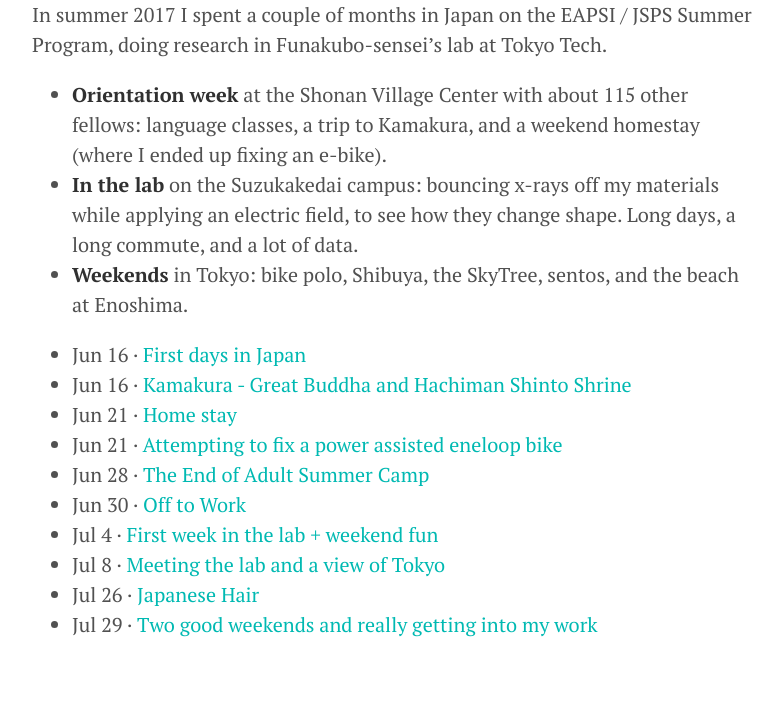
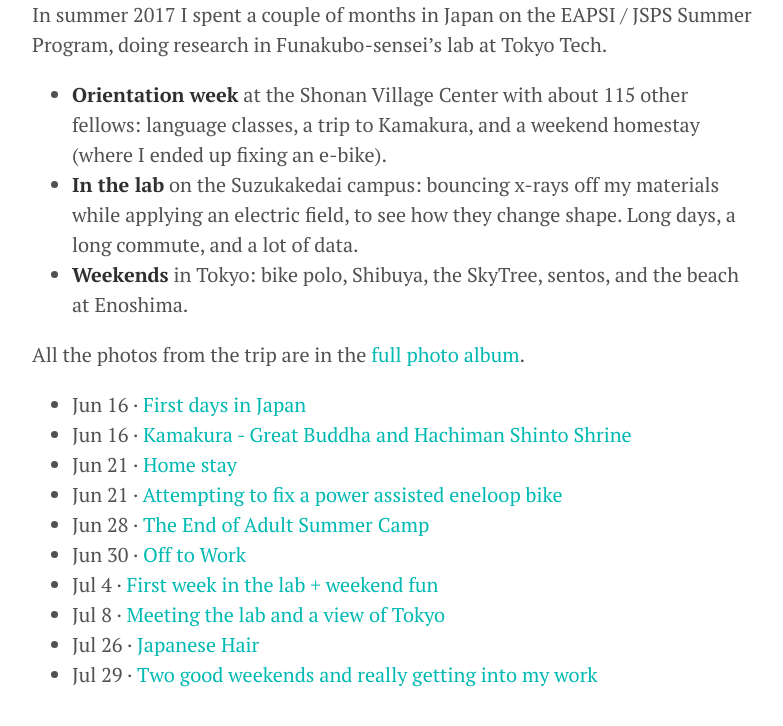
Before and after one commit to openafox/openafox.github.io, a Jekyll site: the page built from japan-2017.md, in a window 1280 px wide and 1280 px high. Shown: the part 510-1236 px from the top of the window, without its empty margins (248-1031 px from the left). Built offline with Jekyll 4.4.1, drawn with Linux system fonts in a browser that asks for light colours.

Commit message:
Japan: link the full photo album; add Japan follow-ups to the idea box
Co-Authored-By: Claude Opus 5.5 <noreply@anthropic.com>

```diff
--- a/japan-2017.md
+++ b/japan-2017.md
@@ -15,6 +15,9 @@ research in Funakubo-sensei's lab at Tokyo Tech.
   electric field, to see how they change shape. Long days, a long commute, and a lot of data.
 - **Weekends** in Tokyo: bike polo, Shibuya, the SkyTree, sentos, and the beach at Enoshima.
 
+All the photos from the trip are in the
+[full photo album](https://photos.google.com/share/AF1QipMXr8rcDhv4L3aj_NPTWJfbExZwVMOJw04pd9LUdBrCdCoK_hH3ihhQ3lr-ICLfXw?key=cXVrWjJib1pGbW1aNm5wa1REOC16dlM0RFRoSndn).
+
 {% assign trip = site.posts | where: "series", "japan-2017" | reverse %}
 {% for p in trip %}
 - {{ p.date | date: "%b %-d" }} · [{{ p.title }}]({{ site.baseurl }}{{ p.url }})
```
Also changed, not shown: IDEAS.md (+2 -0 lines).
